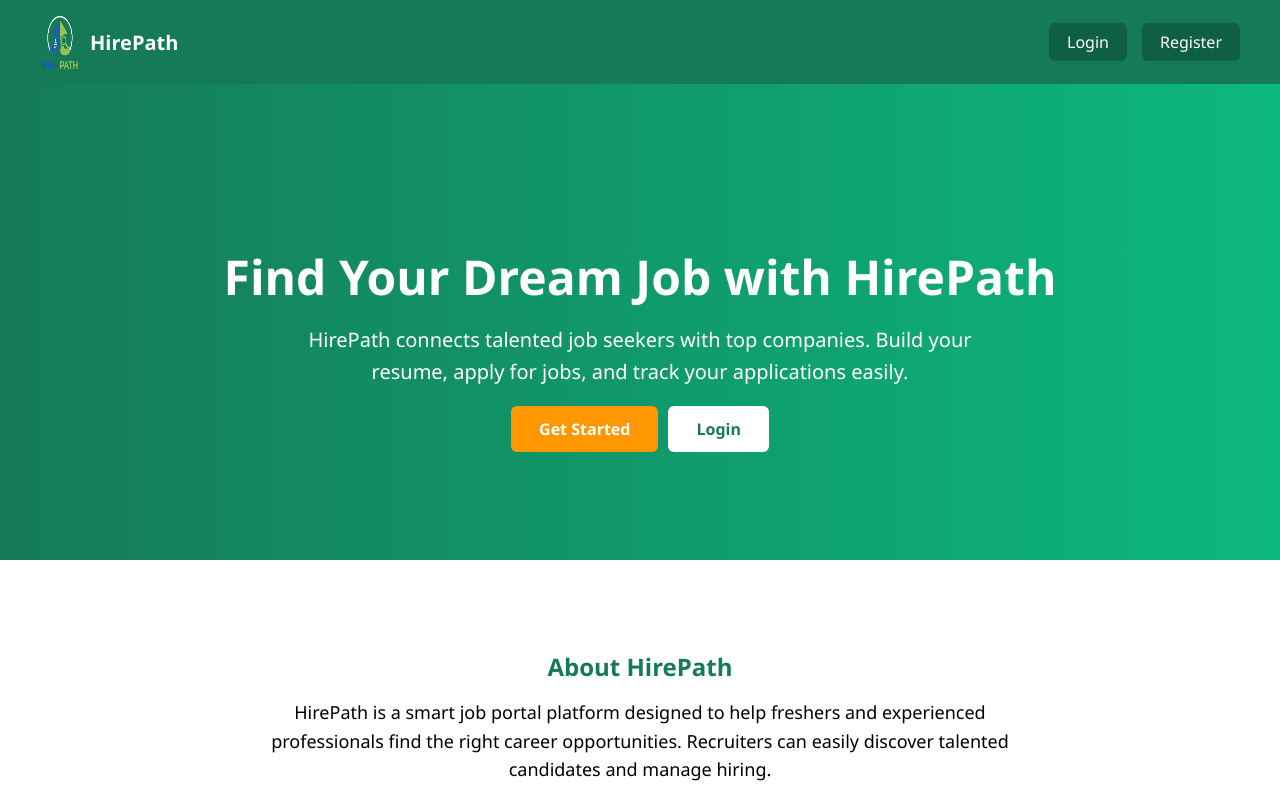
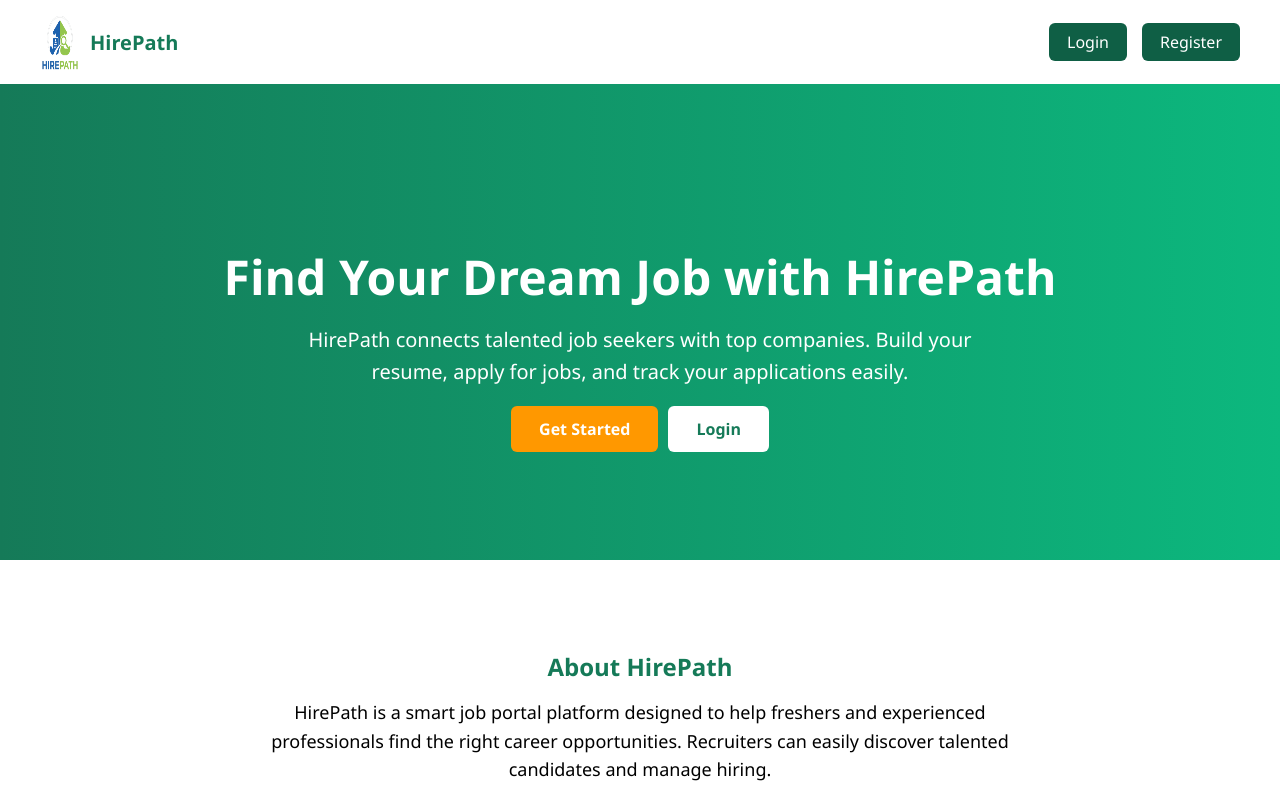
Before and after one commit to jeenathomas03/HirePath, a React (Create React App) app in the folder frontend/: page / in a window 1280 px wide. Shown: the top 800 px of the page. Built offline with nearby package versions, Linux system fonts and the light colour scheme.

Commit message:
new updates

```diff
--- a/frontend/src/components/Navbar.css
+++ b/frontend/src/components/Navbar.css
@@ -2,9 +2,9 @@
   display: flex;
   justify-content: space-between;
   align-items: center;
-  background: #157a58;
+  background: white;
   padding: 12px 40px;
-  color: white;
+  color: #157a58;
 }
 
 .logo-section {
```
